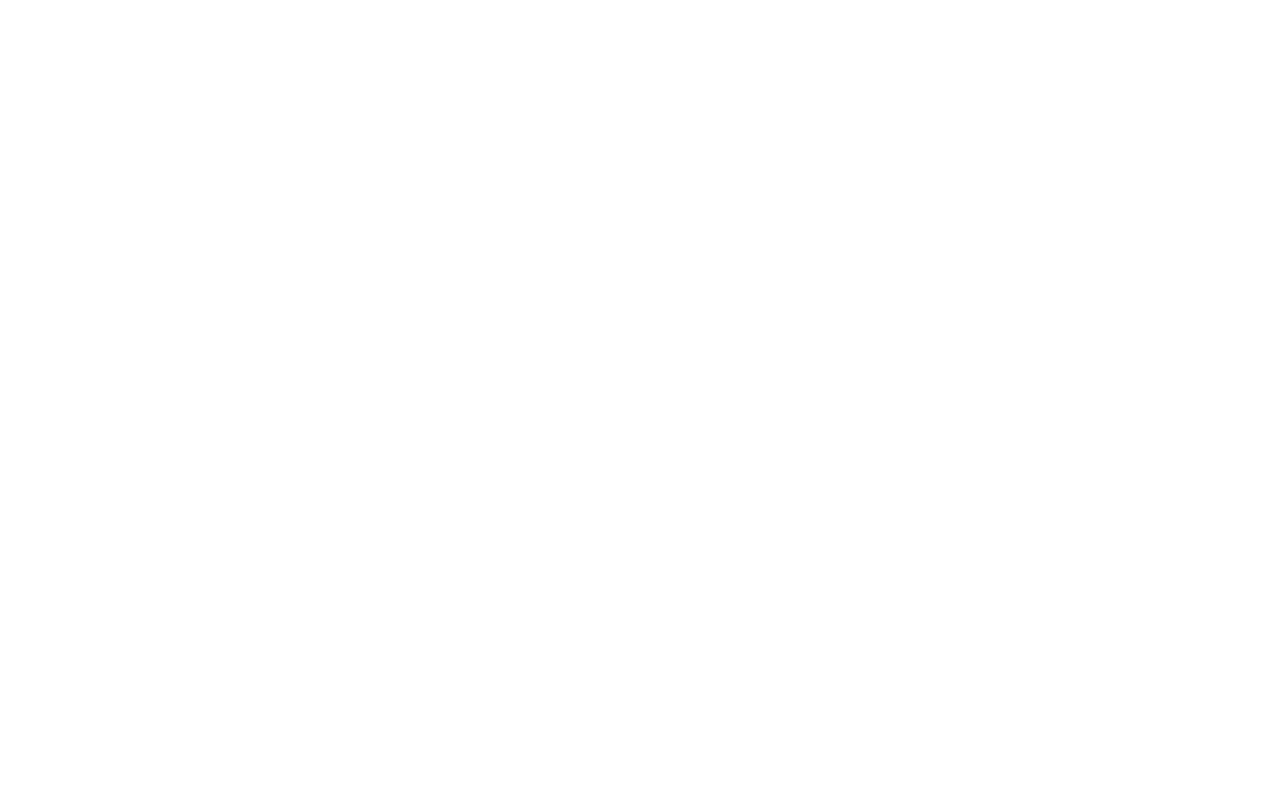
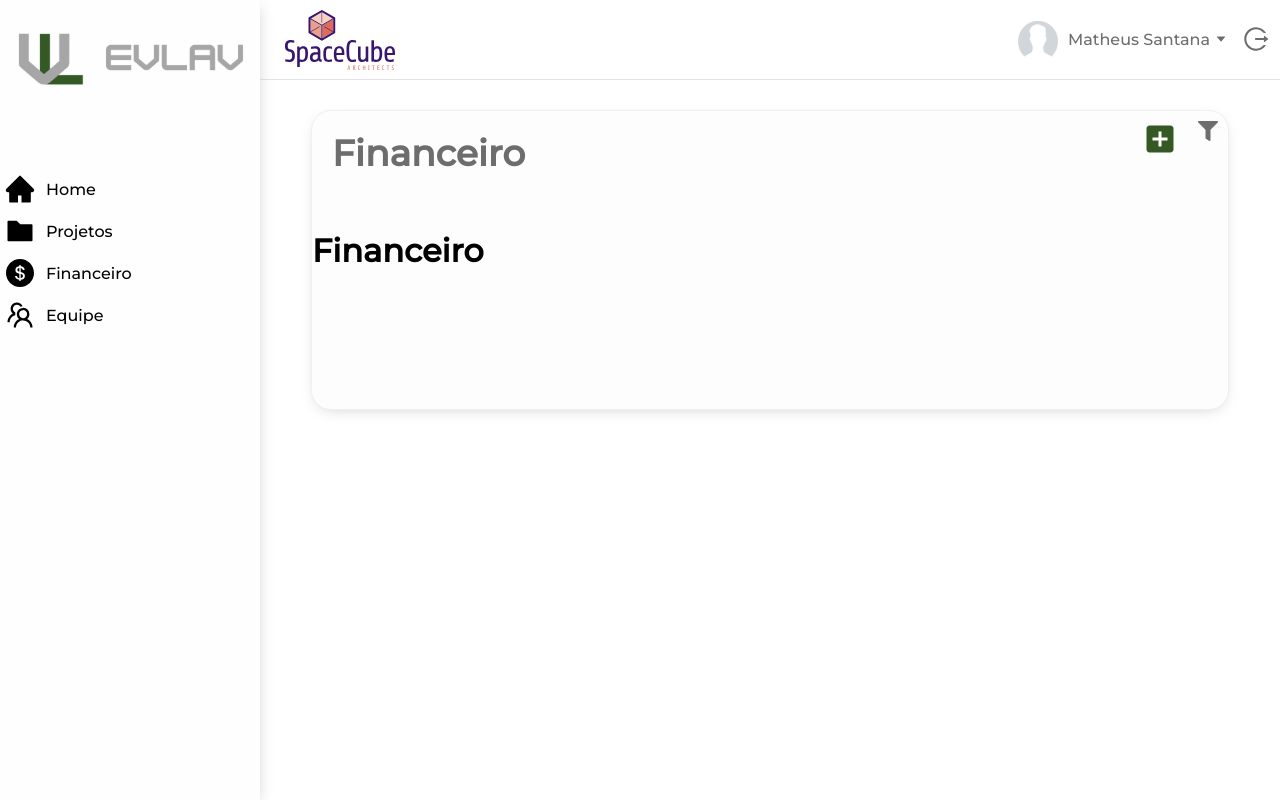
Before and after one commit to EvlavTech/arquinator-frontend, a React (Create React App) app: page /financeiro in a window 1280 px wide. Built offline with nearby package versions, Linux system fonts and the light colour scheme.

Commit message:
tela Financeiro + edit gitignore + add json-server

```diff
--- a/package.json
+++ b/package.json
@@ -3,6 +3,7 @@
   "version": "0.1.0",
   "private": true,
   "dependencies": {
+    "json-server": "^0.16.3",
     "node-sass": "^4.14.1",
     "react": "^17.0.1",
     "react-dom": "^17.0.1",
--- a/src/Router.tsx
+++ b/src/Router.tsx
@@ -3,6 +3,7 @@
 
 import Login from './pages/Login';
 import Home from './pages/Home';
+import Finances from './pages/Finances';
 
 function Router(): React.FunctionComponentElement<void> {
   return (
@@ -10,6 +11,9 @@
       <Switch>
         <Route exact path="/" component={Home} />
       </Switch>
+      <Switch>
+        <Route exact path="/financeiro" component={Finances} />
+      </Switch>
     </BrowserRouter>
   );
 }
--- /dev/null
+++ b/src/components/MainCard/MainCard.module.scss
@@ -0,0 +1,54 @@
+.mainCard {
+  width: 90%;
+  margin: 30px auto;
+  min-height: 300px;
+
+  background: #fdfdfd;
+  border: 1px solid #f0f0f0;
+  box-sizing: border-box;
+  box-shadow: 0px 4px 16px -7px rgba(0, 0, 0, 0.25);
+  border-radius: 20px;
+}
+
+.header {
+  width: 100%;
+  min-height: 120px;
+  display: flex;
+  flex-direction: row;
+  justify-content: space-between;
+
+  .title {
+    margin: 20px;
+    font-style: normal;
+    font-weight: bold;
+    font-size: 36px;
+
+    color: #6d6d6d;
+  }
+
+  .buttons {
+    display: flex;
+    flex-direction: row;
+    justify-content: space-between;
+    .primaryButtonsCard {
+      min-height: 40px;
+      margin: 10px 0;
+
+      .primaryButton {
+        margin: 0 10px;
+        font-size: 36px;
+        color: #345924;
+      }
+    }
+    .secondaryButtonsCard {
+      color: #6d6d6d;
+      min-height: 24px;
+      margin: 10px 0;
+
+      .secondaryButton {
+        margin: 0 10px;
+        font-size: 20px;
+      }
+    }
+  }
+}
--- /dev/null
+++ b/src/components/MainCard/index.tsx
@@ -0,0 +1,39 @@
+import React, { ReactNode } from 'react';
+
+import styles from './MainCard.module.scss';
+
+interface MainCardProps {
+  title: string;
+  primaryButtons?: ReactNode[];
+  secondaryButtons?: ReactNode[];
+}
+
+const MainCard: React.FC<MainCardProps> = ({
+  title,
+  children,
+  primaryButtons,
+  secondaryButtons,
+}) => {
+  return (
+    <div className={styles.mainCard}>
+      <div className={styles.header}>
+        <div className={styles.title}>{title}</div>
+        <div className={styles.buttons}>
+          <div className={styles.primaryButtonsCard}>
+            {primaryButtons?.map((button) => (
+              <div className={styles.primaryButton}>{button}</div>
+            ))}
+          </div>
+          <div className={styles.secondaryButtonsCard}>
+            {secondaryButtons?.map((button) => (
+              <div className={styles.secondaryButton}>{button}</div>
+            ))}
+          </div>
+        </div>
+      </div>
+      {children}
+    </div>
+  );
+};
+
+export default MainCard;
--- /dev/null
+++ b/src/pages/Finances/index.tsx
@@ -0,0 +1,23 @@
+import React from 'react';
+import MainLayout from 'components/MainLayout';
+import MainCard from 'components/MainCard';
+import { FaFilter } from 'react-icons/fa';
+import { MdAddBox } from 'react-icons/md';
+
+const Finances: React.FC = () => {
+  return (
+    <>
+      <MainLayout>
+        <MainCard
+          title="Financeiro"
+          primaryButtons={[<MdAddBox />]}
+          secondaryButtons={[<FaFilter />]}
+        >
+          <h1>Financeiro</h1>
+        </MainCard>
+      </MainLayout>
+    </>
+  );
+};
+
+export default Finances;
```
Also changed, not shown: src/pages/Finances/Finances.module.scss (added), 2 other files (tests, documents, lock files or other folders).
